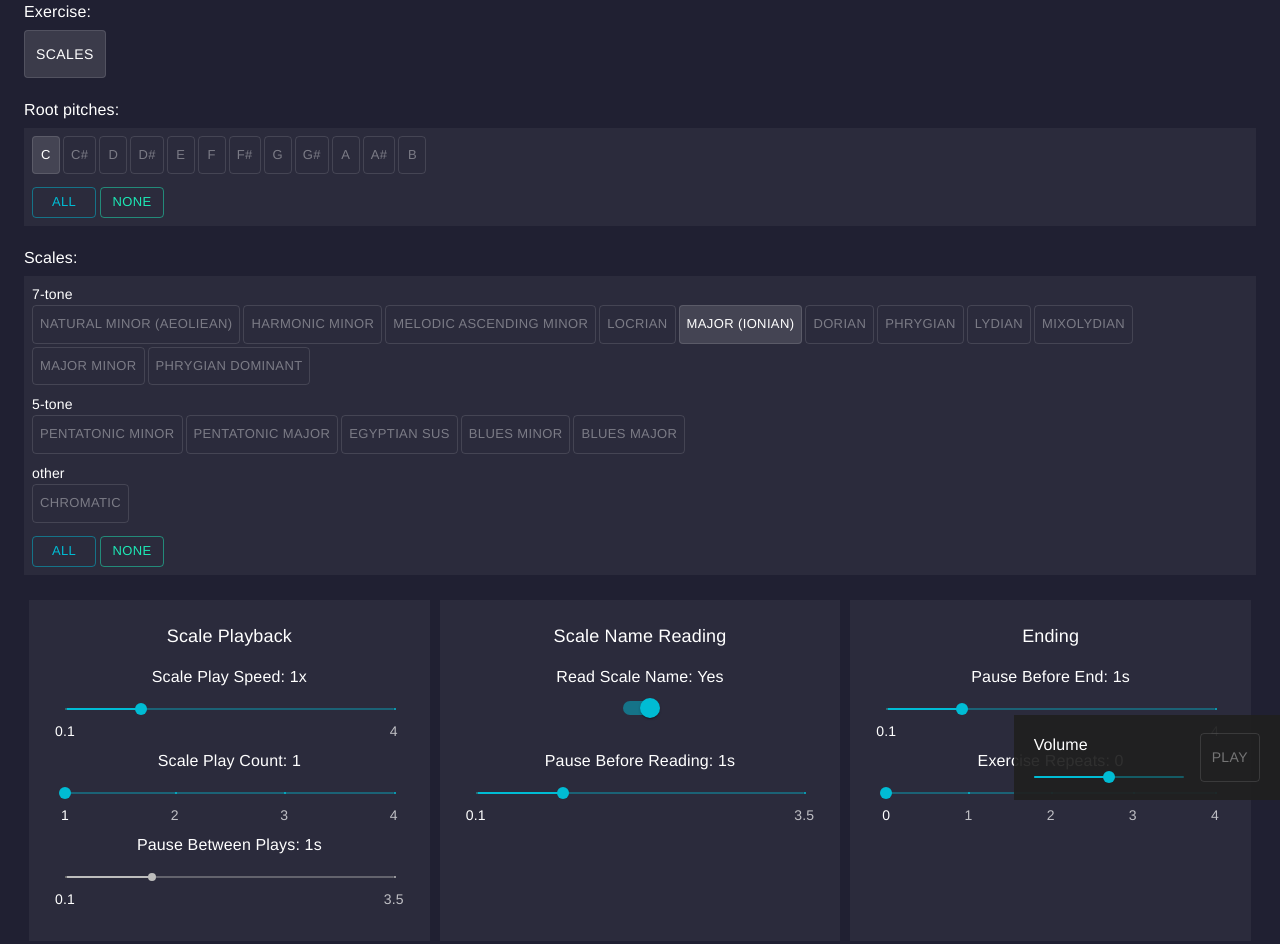
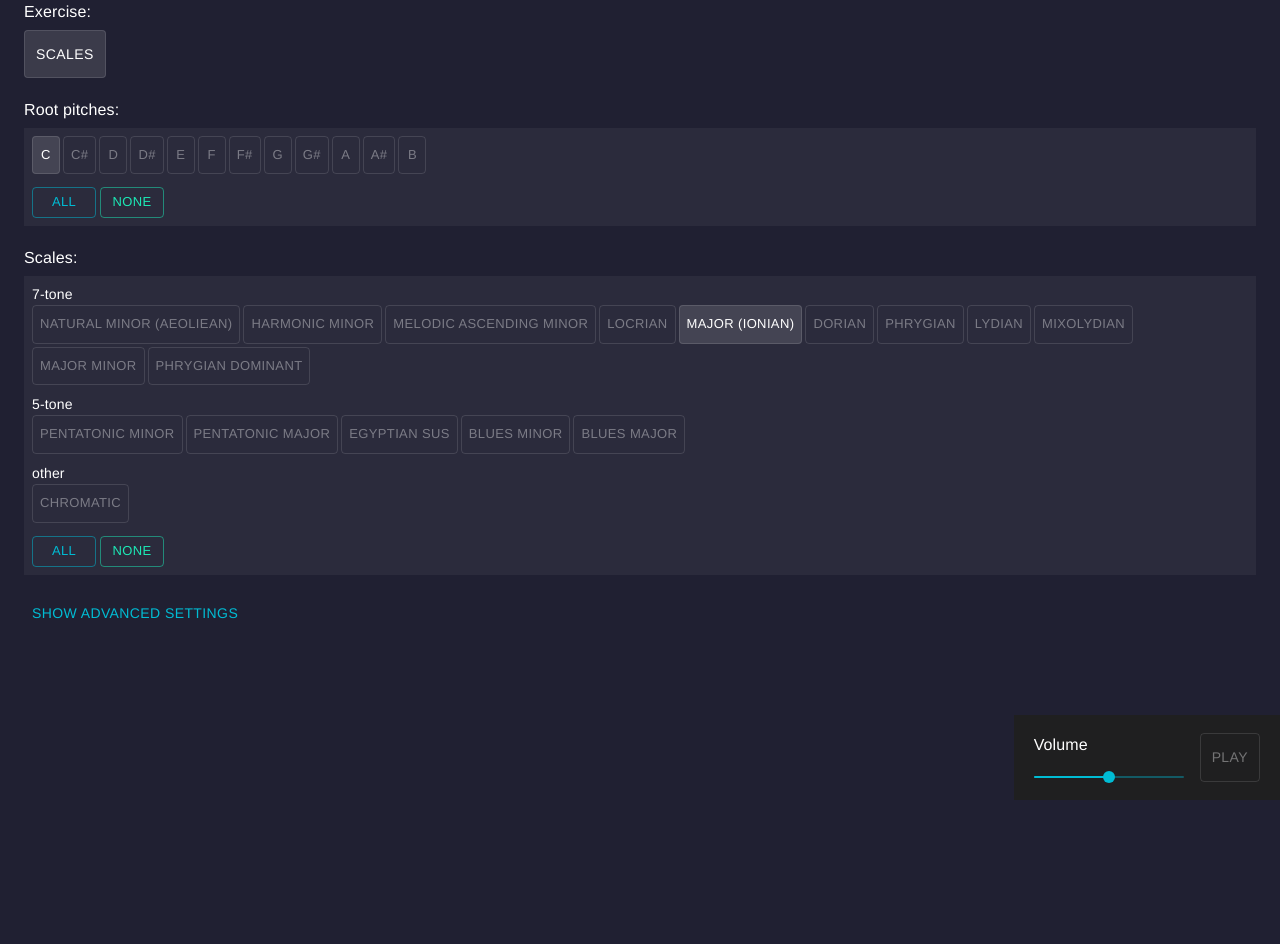
Before and after one commit to helioscope/sound-and-repetition, a React (Create React App) app: page / in a window 1280 px wide. Shown: the top 944 px of the page. After the commit the page ends 800 px from the top, so only its background shows below. Built offline with nearby package versions, Linux system fonts and the light colour scheme; a web font is replaced by a local one.

Commit message:
make advanced settings expandable (the settings container starts collapsed) for gentler first impression & better visual clutter control

```diff
--- a/src/App.css
+++ b/src/App.css
@@ -4,6 +4,10 @@
 
 .App .MuiFormControl-root {
   min-width: 140px;
+}
+
+.App .advanced-settings-toggle {
+  margin-bottom: 8px;
 }
 
 .App .advanced-settings {
--- a/src/App.tsx
+++ b/src/App.tsx
@@ -2,7 +2,7 @@ import React from 'react';
 import CssBaseline from '@material-ui/core/CssBaseline';
 
 import './App.css';
-import { Container, Grid, Slider, Typography } from '@material-ui/core';
+import { Button, Collapse, Container, Grid, Slider, Typography } from '@material-ui/core';
 import { ThemeProvider, createMuiTheme, Theme } from '@material-ui/core/styles';
 import { cyan, teal } from '@material-ui/core/colors';
 import { ToggleButton } from '@material-ui/lab';
@@ -86,6 +86,7 @@ type AppState = {
   currentPitch: Pitch | undefined,
   currentScalePlayCount: number,
   currentExerciseRepeatCount: number,
+  advancedConfigIsOpen: boolean,
 
   // scalePlayMode: 'ascending' | 'descending', // later?
   scalePlaySpeed: number,
@@ -116,6 +117,7 @@ class App extends React.Component {
     currentPitch: undefined,
     currentScalePlayCount: 0,
     currentExerciseRepeatCount: 0,
+    advancedConfigIsOpen: false,
 
     scalePlaySpeed: 1,
     scalePlayCount: 1,
@@ -314,8 +316,16 @@ class App extends React.Component {
         {rootPitchChoices}
         {scaleChoices}
 
+        <Button
+          className="advanced-settings-toggle"
+          color="primary"
+          onClick={()=>{this.setState({advancedConfigIsOpen: !this.state.advancedConfigIsOpen})}}
+        >
+          {(this.state.advancedConfigIsOpen? "Hide" : "Show") + " Advanced Settings"}
+        </Button>
+
+        <Collapse in={this.state.advancedConfigIsOpen}>
           <div className="advanced-settings">
-
             <div className="settings-group">
               <div className="settings-group-header">
                 Scale Playback
@@ -408,9 +418,8 @@ class App extends React.Component {
                 />
               </div>
             </div>
-
           </div>
-
+        </Collapse>
       </div>
 
     );
```
Lines whose indentation alone changed are shown as unchanged.
